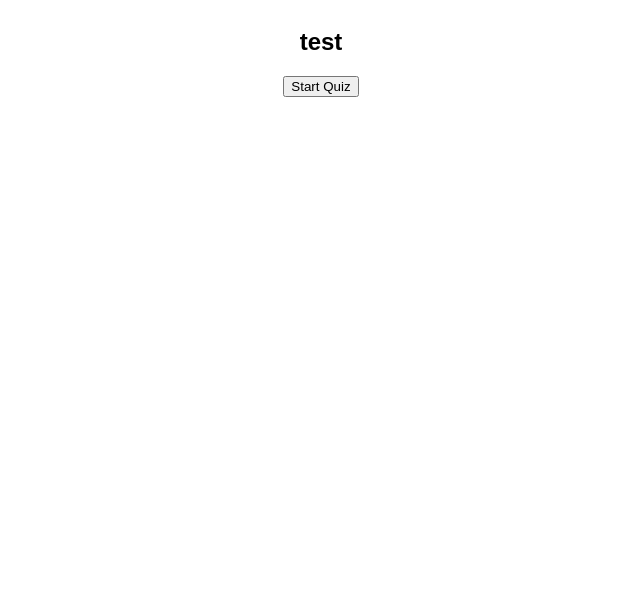
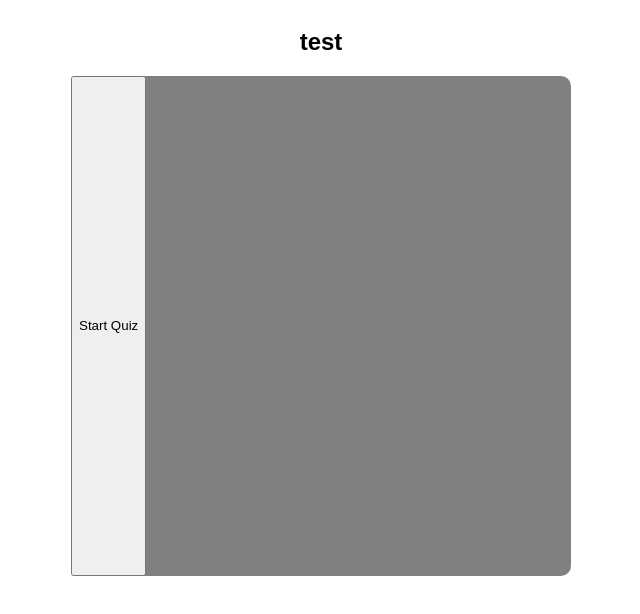
Before and after one commit to andydangit/React-Advance-Topic, a React (Create React App) app: page / in a window 1280 px wide. Shown: the top 614 px of the page, without its empty margins (319-959 px from the left). Built offline with nearby package versions, Linux system fonts and the light colour scheme.

Commit message:
add style to menu

```diff
--- a/src/App/App.css
+++ b/src/App/App.css
@@ -5,3 +5,11 @@
   align-items: center;
   flex-direction: column;
 }
+
+.Menu {
+  width: 500px;
+  height: 500px;
+  border-radius: 10px;
+  background-color: gray;
+  display: flex;
+}
```
